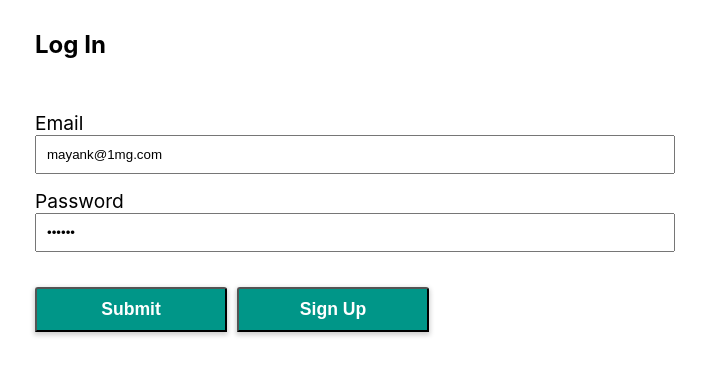
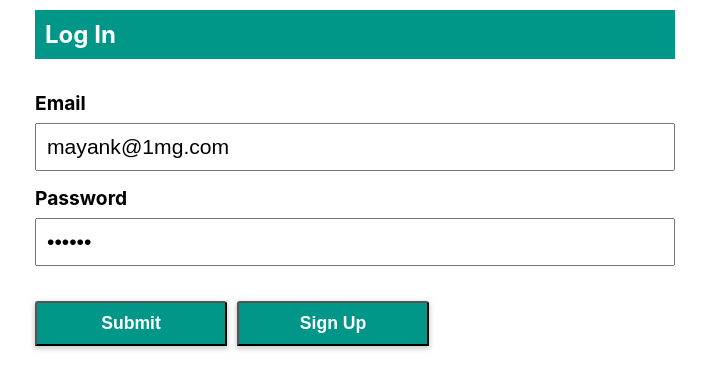
Before and after one commit to mokahoka/the-himalaya-store, a React (Create React App) app: page /log-in in a window 1280 px wide. Shown: the top 390 px of the page, without its empty margins (285-991 px from the left). Built offline with nearby package versions, Linux system fonts and the light colour scheme.

Commit message:
changes border radius value of various elements

```diff
--- a/src/App.css
+++ b/src/App.css
@@ -9,6 +9,13 @@
   margin: auto;
 }
 
+.log-in > h2, .sign-up > h2{
+    margin: 0;
+    padding: 10px;
+    background-color: #009688;
+    color: white;
+}
+
 .log-in > p, .sign-up > p {
   color: red;
   text-align: center;
@@ -17,12 +24,19 @@
   display: flex;
   flex-direction: column;
   font-size: 1.2em;
+  font-weight: bold;
   padding-bottom: 20px;
 }
 
 .log-in-fields > input, .sign-up-fields > input{
   padding: 10px;
   margin-bottom: 15px;
+  margin-top: 8px;
+  font-size: 1.1em;
+}
+
+.log-in-fields > input:focus{
+
 }
 
 .log-in-btns > input, .sign-up-btns > input{
@@ -135,16 +149,16 @@ img[alt*="Bleminor"]{
   height: 50px;
   font-weight: bold;
   min-width: 180px;
-  border-radius: 20px;
+  border-radius: 5px;
   font-size: 1.2em;
-  margin-top: 5px;
+  margin-top: 10px;
 }
 
 .cart-items{
   display: flex;
   flex-direction: column;
   overflow-y: scroll;
-  height: 70%;
+  height: 55%;
 }
 
 .cart-item {
@@ -153,7 +167,6 @@ img[alt*="Bleminor"]{
   align-items: center;
   justify-content: space-between;
   padding: 10px;
-  border-radius: 20px;
   margin-bottom: 15px;
   background-color: white;
 }
@@ -201,7 +214,6 @@ img[alt*="Bleminor"]{
   min-width: 300px;
   /*background-color: #80CBC4;*/
   background-color: #EEEEEE;
-  text-align: center;
   padding: 50px;
 }
 
```
